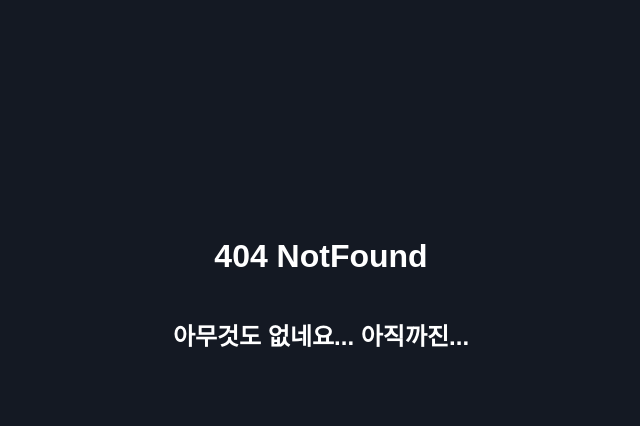
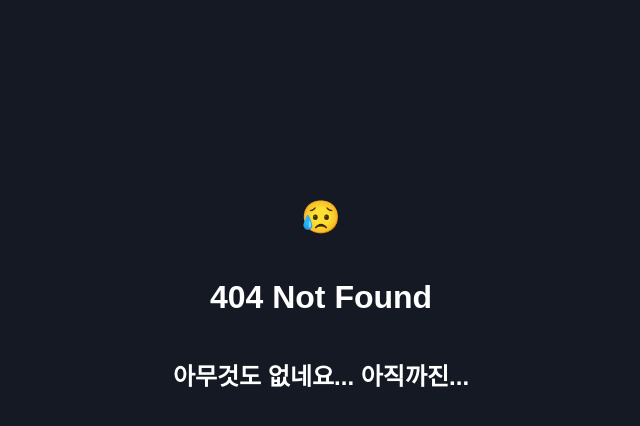
Before and after one commit to sqlare/sqlr.kr, a FastAPI app: template templates/404.html in a window 1280 px wide. Shown: the part 146-572 px from the top of the page, without its empty margins (319-959 px from the left). Run offline with FastAPI, Linux system fonts and the light colour scheme; the template is opened without the code that fills it, so the values that code supplies are empty.

Commit message:
Update 404.html
Signed-off-by: imnyang <me@imnyang.xyz>

```diff
--- a/templates/404.html
+++ b/templates/404.html
@@ -195,7 +195,8 @@
         </ul>
     </header>
     <main>
-        <h1>404 NotFound</h1>
+        <h1>😥</h1>
+        <h1>404 Not Found</h1>
         <h2>아무것도 없네요... 아직까진...</h2>
     </main>
 </body>
```
